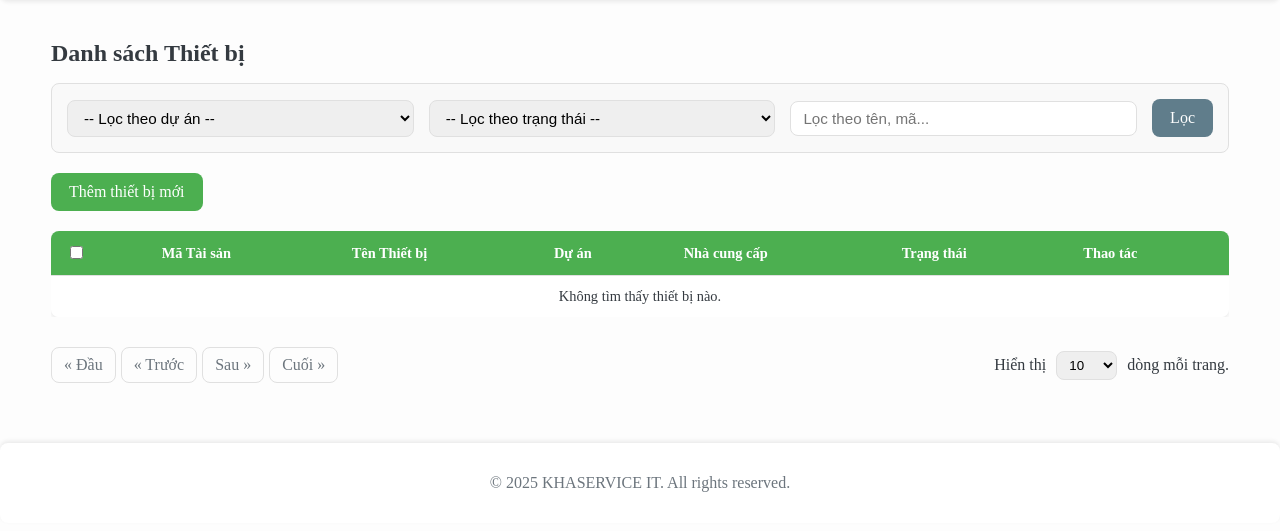
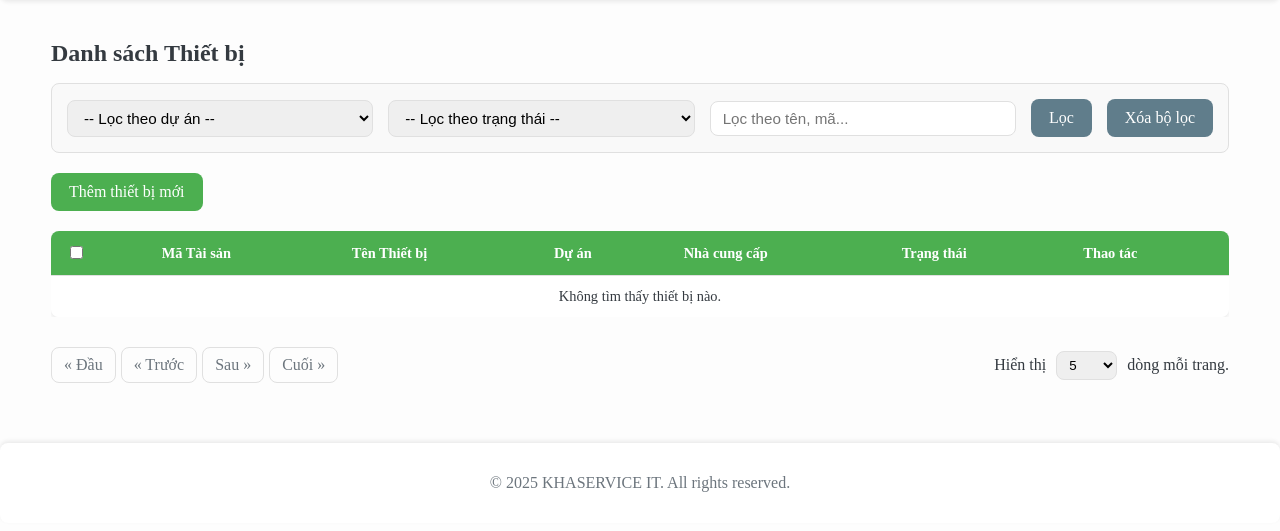
Before and after one commit to itkhaservice/khaservice-it, a PHP site: page /khaservice-it/public/index.php?page=devices/list in a window 1280 px wide. Shown: the part 56-587 px from the top of the page. Run offline with PHP 8.4, Linux system fonts and the light colour scheme; the visitor is signed in with stand-in values (Sample User, id 1); data that the repository does not hold is empty.

Commit message:
Feature: Added 'Clear Filter' button to device list page
Implemented a button in modules/devices/list.php that clears all active filter parameters
and reloads the device list, enhancing usability for filter management.

```diff
--- a/modules/devices/list.php
+++ b/modules/devices/list.php
@@ -1,6 +1,6 @@
 <?php
 // --- Pagination Logic ---
-$rows_per_page = isset($_GET['limit']) ? (int)$_GET['limit'] : 10;
+$rows_per_page = isset($_GET['limit']) ? (int)$_GET['limit'] : 5;
 $current_page = isset($_GET['p']) ? (int)$_GET['p'] : 1;
 
 // --- Filtering Logic ---
@@ -118,6 +118,7 @@ $statuses = $pdo->query("SELECT DISTINCT trang_thai FROM devices ORDER BY trang_
         </select>
         <input type="text" name="filter_keyword" placeholder="Lọc theo tên, mã..." value="<?php echo htmlspecialchars($filter_keyword); ?>">
         <button type="submit" class="btn btn-secondary">Lọc</button>
+        <button type="button" class="btn btn-secondary" onclick="window.location.href='index.php?page=devices/list'">Xóa bộ lọc</button>
     </form>
 </div>
 
@@ -127,6 +128,7 @@ $statuses = $pdo->query("SELECT DISTINCT trang_thai FROM devices ORDER BY trang_
         <a href="index.php?page=devices/add" class="add-button btn btn-primary">Thêm thiết bị mới</a>
         <button type="submit" name="export_selected" class="btn btn-secondary" id="export-selected-btn" style="display: none;" formaction="index.php?page=devices/export">Export ra CSV</button>
         <button type="submit" name="delete_selected" class="btn btn-danger" id="delete-selected-btn" style="display: none;" formaction="index.php?page=devices/delete_multiple" onclick="return confirm('Bạn có chắc chắn muốn xóa các mục đã chọn không?');">Xóa mục đã chọn</button>
+        <span id="selected-count" style="margin-left: 15px; margin-right: 15px; font-weight: bold; display: none;"></span>
     </div>
 
     <div class="content-table-wrapper">
@@ -221,8 +223,8 @@ $statuses = $pdo->query("SELECT DISTINCT trang_thai FROM devices ORDER BY trang_
             <span class="rows-per-page">
                 <span>Hiển thị</span>
                 <select name="limit" onchange="this.form.submit()">
-                    <option value="5" <?php echo $rows_per_page == 5 ? '' : ''; ?>>5</option>
-                    <option value="10" <?php echo $rows_per_page == 10 ? 'selected' : ''; ?>>10</option>
+                    <option value="5" <?php echo $rows_per_page == 5 ? 'selected' : ''; ?>>5</option>
+                    <option value="10" <?php echo $rows_per_page == 10 ? '' : ''; ?>>10</option>
                     <option value="25" <?php echo $rows_per_page == 25 ? 'selected' : ''; ?>>25</option>
                     <option value="50" <?php echo $rows_per_page == 50 ? 'selected' : ''; ?>>50</option>
                     <option value="100" <?php echo $rows_per_page == 100 ? 'selected' : ''; ?>>100</option>
@@ -239,17 +241,21 @@ document.addEventListener('DOMContentLoaded', function() {
     const rowCheckboxes = document.querySelectorAll('.row-checkbox');
     const deleteSelectedBtn = document.getElementById('delete-selected-btn');
     const exportSelectedBtn = document.getElementById('export-selected-btn');
+    const selectedCountSpan = document.getElementById('selected-count'); // Thêm dòng này
 
     function updateActionButtons() {
         const checkedCount = document.querySelectorAll('.row-checkbox:checked').length;
 
         if (checkedCount > 0) {
-            // As per user request, show delete button on 2 or more, but we'll do >= 1 for better UX and combine export button visibility
             deleteSelectedBtn.style.display = 'inline-flex';
             exportSelectedBtn.style.display = 'inline-flex';
+            selectedCountSpan.style.display = 'inline'; // Hiển thị span
+            selectedCountSpan.textContent = `Đã chọn ${checkedCount} thiết bị`; // Cập nhật văn bản
         } else {
             deleteSelectedBtn.style.display = 'none';
             exportSelectedBtn.style.display = 'none';
+            selectedCountSpan.style.display = 'none'; // Ẩn span
+            selectedCountSpan.textContent = ''; // Xóa văn bản
         }
     }
 
```
